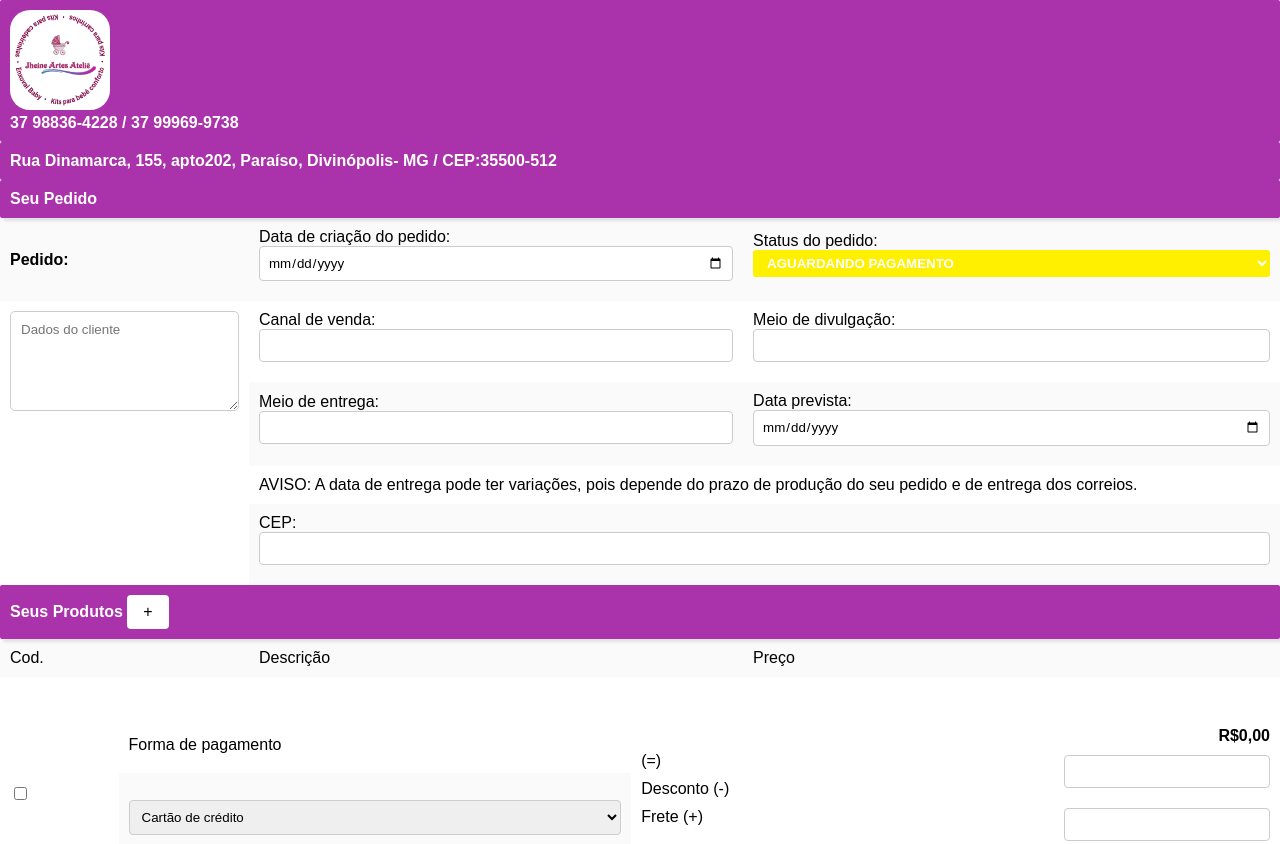
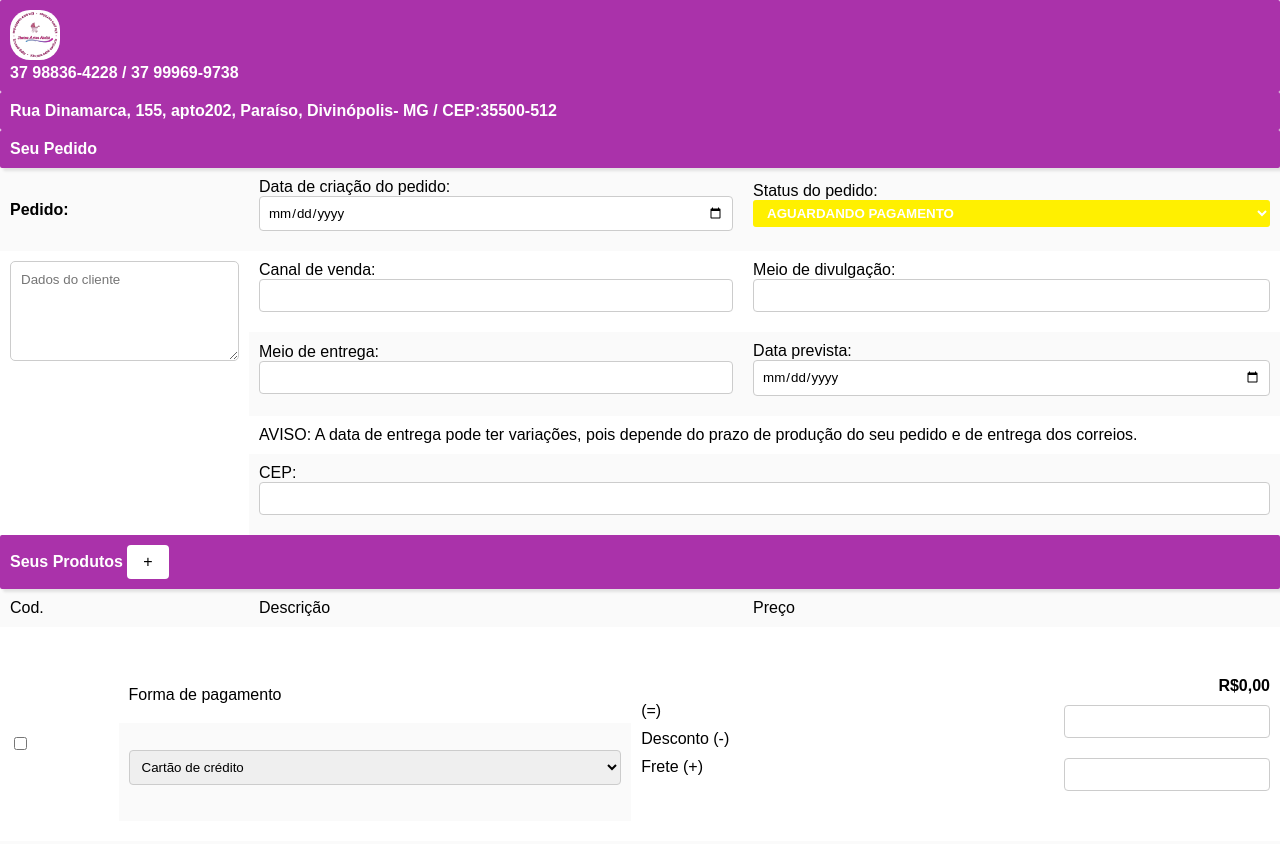
Before and after one commit to PabloFabianoMorais/vendas, a plain HTML site: page fill_order.html in a window 1280 px wide. Shown: the top 844 px of the page. Drawn offline with Linux system fonts and the light colour scheme.

Commit message:
Update fill_order.html

```diff
--- a/fill_order.html
+++ b/fill_order.html
@@ -12,7 +12,7 @@
   <table id="order">
     <tr>
       <th class="cell-header" colspan="4">
-        <img src="img.png" style="background-color: white; height: 100px; border-radius: 20px;">
+        <img src="img.png" style="background-color: white; height: 50px; border-radius: 20px;">
         <div>37 98836-4228 / 37 99969-9738</div>
       </th>
     </tr>
```
